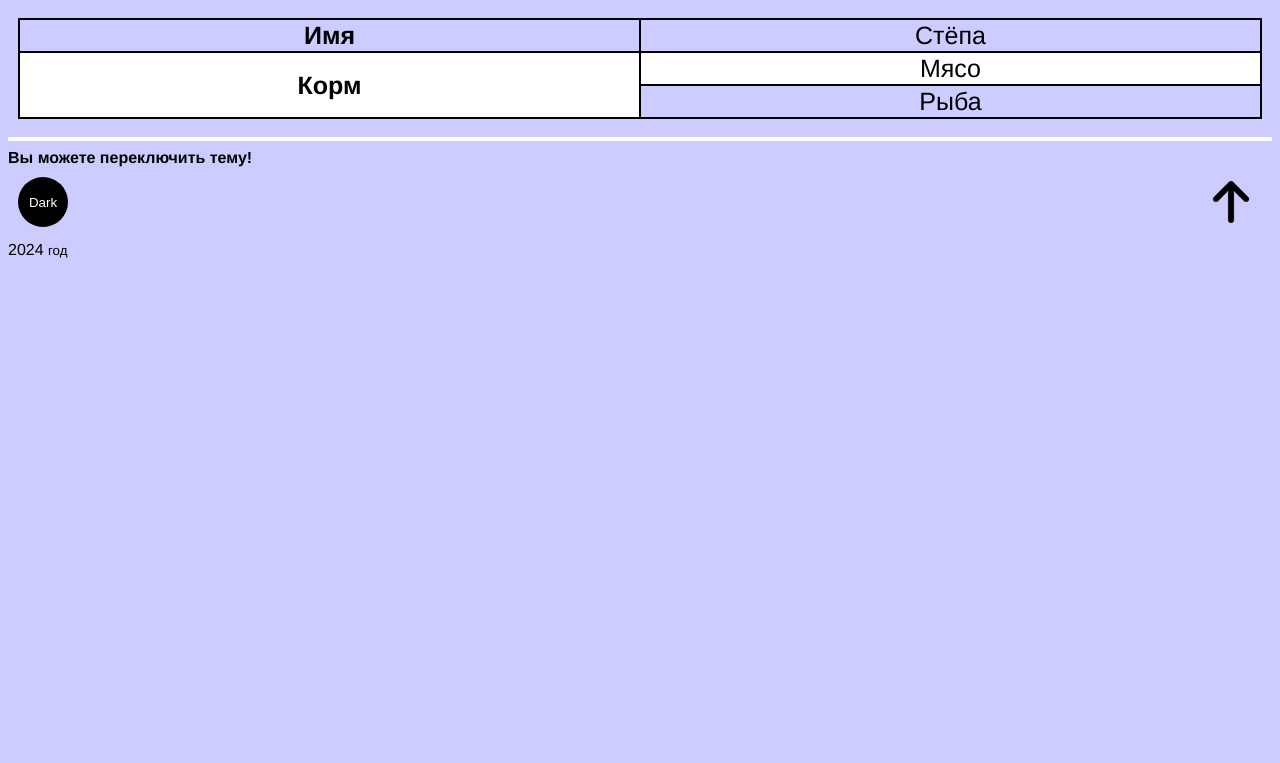
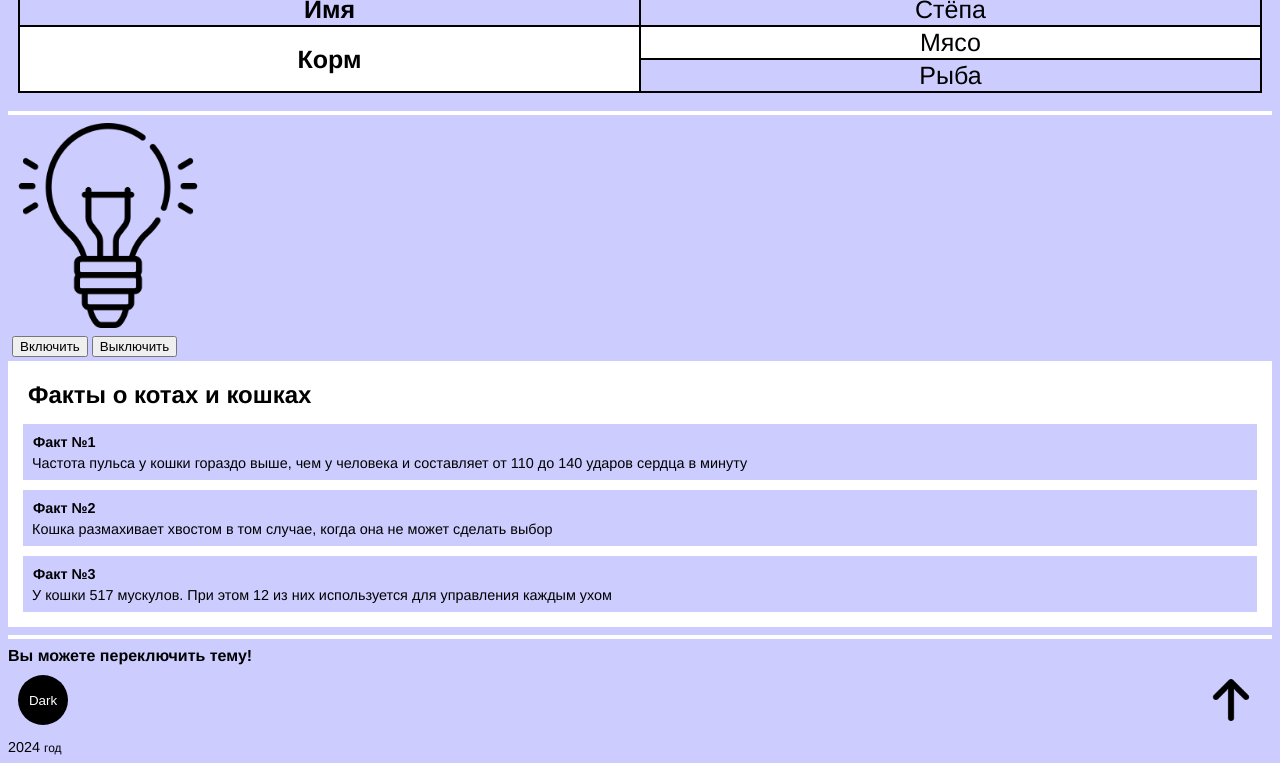
Before and after one commit to YulyaKalashnikova/Simple-website, a plain HTML site: page index.html in a window 1280 px wide. Shown: the part 1036-1799 px from the top of the page. Before the commit the page ends 1303 px from the top, so only its background shows below. Drawn offline with Linux system fonts and the light colour scheme.

Commit message:
version two

```diff
--- a/app.js
+++ b/app.js
@@ -10,16 +10,38 @@ switcher.addEventListener('click', function() {
     document.body.classList.toggle('light-theme'); // togle — удаление или изменение
     document.body.classList.toggle('dark-theme');
 
-    var img = document.getElementById("theme-image");
+    var imgArrowTop = document.getElementById("top-arrow");
+    var imgBulb = document.getElementById('bulb');
 
     const className = document.body.className; // Эта строка сохраняет текущие классы элемента <body> в переменной className
     if(className == "light-theme") {
         this.textContent = "Dark"; // Если тема светлая, то на кнопке будет написано Dark
-        img.src = "Images/top-arrow-black.png" // стрелка будет чёрной
+        imgArrowTop.src = "Images/top-arrow-black.png" // стрелка будет чёрной
+        imgBulb.src = "Images/off-light-theme.png"
     } else {
         this.textContent = "Light"; // Тут наоборот
-        img.src = "Images/top-arrow-white.png"
+        imgArrowTop.src = "Images/top-arrow-white.png"
+        imgBulb.src = "Images/off-dark-theme.png"
     }
 
     console.log('current class name: ' + className);
 });
+
+// Переключение лампочки
+function light(sw) {
+    var image;
+    const className = document.body.className;
+    if (sw == 0 && className == "light-theme") {
+        image = "Images/off-light-theme.png"
+    }
+    if (sw == 0 && className == "dark-theme") {
+        image = "Images/off-dark-theme.png"
+    }
+    if (sw == 1 && className == "light-theme") {
+        image = "Images/on-light-theme.png"
+    }
+    if (sw == 1 && className == "dark-theme") {
+        image = "Images/on-dark-theme.png"
+    }
+    document.getElementById('bulb').src = image;
+}
--- a/index.html
+++ b/index.html
@@ -6,13 +6,14 @@
     <meta name="viewport" content="width=device-width, initial-scale=1.0">
     <title>Cat website</title>
     <link rel="stylesheet" href="main.css">
-    <link rel="icon" type="image/x-icon" href="cat-paws.ico">
+    <link rel="icon" type="image/x-icon" href="Images/cat-paws.ico">
 </head>
 <body class="light-theme">
     <nav>
         <ul class="nav-menu" id="top">
             <li><a href="#task_list">Список задач</a></li>
             <li><a href="#tables">Таблицы</a></li>
+            <li><a href="#bulb">Лампочка и факты</a></li>
             <li><a href="#switch_theme">Переключить тему</a></li>
         </ul>
     </nav>
@@ -34,7 +35,7 @@
         <img src="Images/Степан.jpg" alt="my cat Stepan" width="244" height="300">
     </div>
 
-    <!--Абзац-->
+    <!--<p> — абзац, <i> — курсив-->
     <i><p class="name-cat" title="Стёпа">Наведите на этот текст, чтобы узнать, <small>как зовут кота</small></p></i>
 
     <!--Заголовоки с разной величиной (могут быть от 1 до 6)-->
@@ -119,6 +120,31 @@
     </div>
 
     <hr>
+    <img id="bulb" class="img-bulb" src="Images/off-light-theme.png" width="100" height="180">
+    <p>
+        <button onclick="light(1)">Включить</button>
+        <button onclick="light(0)">Выключить</button>
+    </p>
+
+    <article class="all-facts">
+        <h1 class="h1-facts">Факты о котах и кошках</h1>
+        <article class="fact">
+          <h2>Факт №1</h2>
+          <p>Частота пульса у кошки гораздо выше, чем у человека и составляет от 110 до 140 ударов сердца в минуту</p>
+        </article>
+        <article class="fact">
+          <h2>Факт №2</h2>
+          <p>Кошка размахивает хвостом в том случае, когда она не может сделать выбор</p>
+        </article>
+        <article class="fact">
+          <h2>Факт №3</h2>
+          <p>У кошки 517 мускулов. При этом 12 из них используется для управления каждым ухом</p>
+        </article>
+      </article>
+
+    <!--Подвал-->
+    <hr>
+    <footer>
         <h4 class="margin-null" id="switch_theme">Вы можете переключить тему!</h4>
 
         <div class="button-container">
@@ -129,12 +155,14 @@
             <div class="align">
 
                 <a href="#top" class="content2" style="position: relative">
-                <img id="theme-image" class="img-top-arrow" src="Images/top-arrow-black.png" alt="arrow">
+                    <img id="top-arrow" class="img-top-arrow" src="Images/top-arrow-black.png" alt="arrow">
                 </a>
             </div>
         </div>
 
         <p class="margin-null">2024 <small>год</small></p>
+    </footer>
+
 
     <!--Тег script для связи с файлом JavaScript-->
     <script src="app.js"></script>
--- a/main.css
+++ b/main.css
@@ -126,6 +126,39 @@ tr:nth-child(even) {
   color: var(--fontColorTable);
 }
 
+.all-facts {
+  margin: 0;
+  padding: 5px;
+  background-color: var(--bgFacts);
+}
+
+.h1-facts {
+  color: var(--fontColorh1);
+  margin: 10px;
+  padding: 5px;
+}
+
+.all-facts > .fact {
+  margin: 10px;
+  padding: 5px;
+  color: var(--fontColorFacts);
+}
+
+.fact, h2 {
+  background: var(--bgArticle);
+  color: var(--fontColorFacts);
+}
+
+.fact > h2, p {
+  margin: 4px;
+  font-size: 90%;
+}
+
+.img-bulb {
+  width: 200px;
+  height: 205px;
+}
+
 .margin-null {
   margin: 0;
 }
@@ -149,6 +182,14 @@ tr:nth-child(even) {
   --lineColor: var(--white);
   /*цвет шрифта в таблице*/
   --fontColorTable: var(--black);
+  /*цвет фона article в фактах*/
+  --bgFacts: var(--white);
+  /*цвет article в фактах*/
+  --bgArticle: var(--periwinkle);
+  /*цвет шрифта в фактах*/
+  --fontColorFacts: var(--black);
+  /*отдельно для h1 в фактах*/
+  --fontColorh1: var(--black);
 }
 
 .dark-theme {
@@ -164,6 +205,14 @@ tr:nth-child(even) {
   --lineColor: var(--periwinkle);
   /*цвет шрифта в таблице*/
   --fontColorTable: var(--black);
+  /*цвет фона article в фактах*/
+  --bgFacts: var(--periwinkle);
+  /*цвет article в фактах*/
+  --bgArticle: var(--black);
+  /*цвет шрифта в фактах*/
+  --fontColorFacts: var(--periwinkle);
+  /*отдельно для h1 в фактах*/
+  --fontColorh1: var(--black);
 }
 
 .btn {
@@ -190,10 +239,10 @@ tr:nth-child(even) {
 }
 
 .button-container {
-  display:flex;
+  display: flex;
   justify-content: space-between;
 }
 
-  .align{
-  display:flex;
-  }
+.align{
+  display: flex;
+}
```
Also changed, not shown: Images/off-dark-theme.png (added), Images/off-light-theme.png (added), Images/on-dark-theme.png (added), Images/on-light-theme.png (added), Images/вкл.gif (deleted), Images/выкл.gif (deleted). Lines whose indentation alone changed are shown as unchanged.
